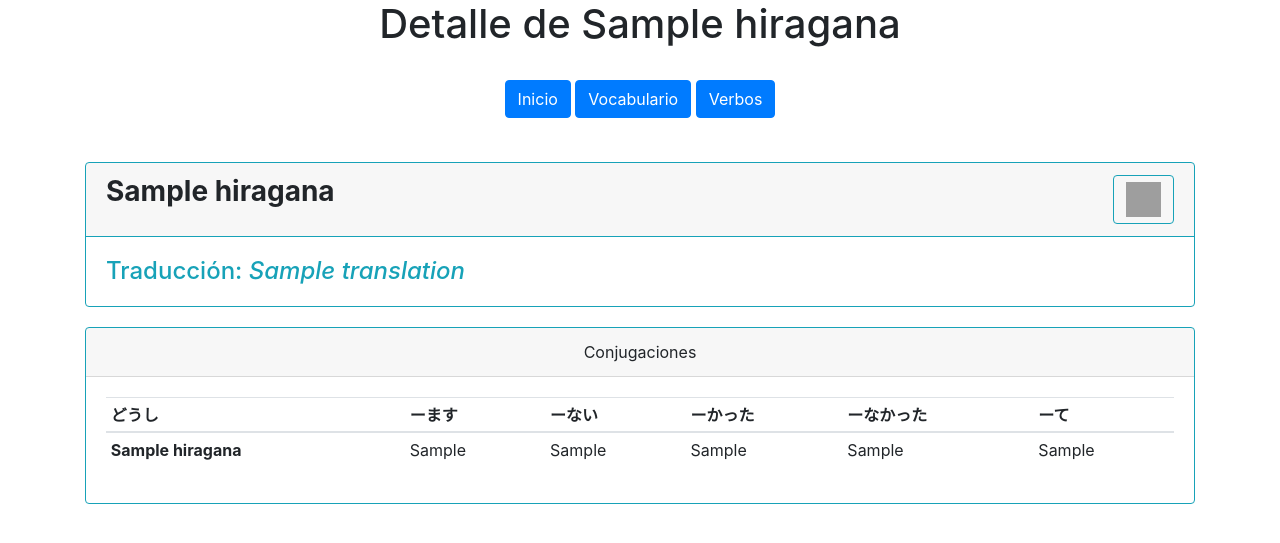
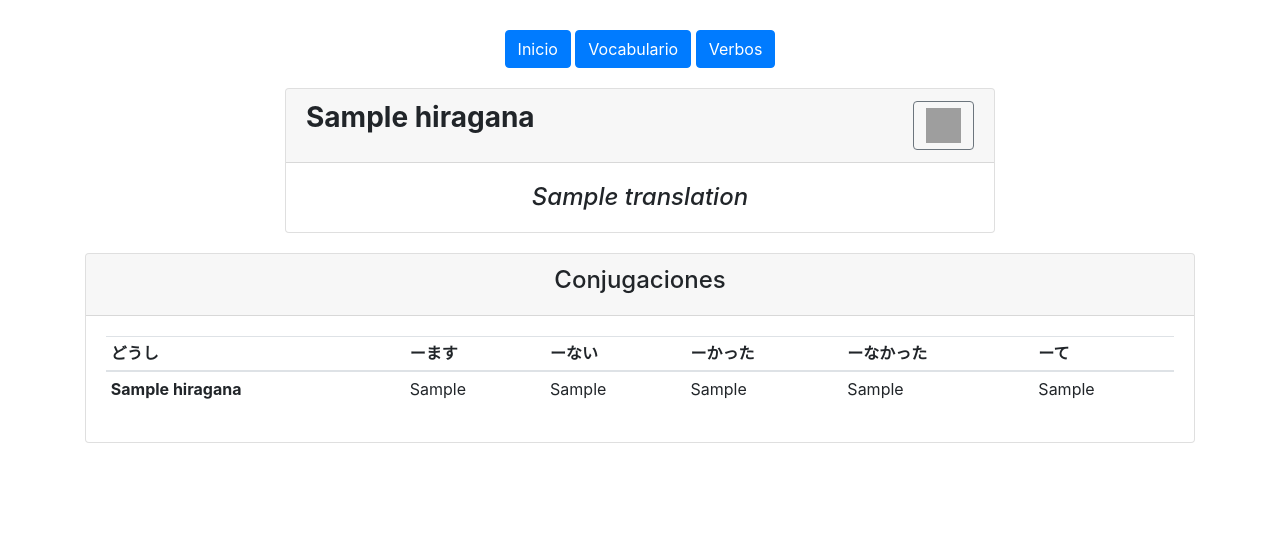
Before and after one commit to FScaccheri/japanese-compendium, a Django app: template jcomp/apps/verbs/templates/verb_detail.html in a window 1280 px wide. Shown: the part 70-613 px from the top of the page. Run offline with Django 3.2, Linux system fonts and the light colour scheme; the template is opened without the code that fills it: most values are stand-ins (such as "Sample title", 1, 10 or a date in 2020); some libraries are stand-ins or nearby versions; grey boxes are pictures that could not be loaded.

Commit message:
Added styles and animations for word details

```diff
--- a/jcomp/apps/common/static/css/animations.css
+++ b/jcomp/apps/common/static/css/animations.css
@@ -64,6 +64,7 @@
 }
 
 .slide-in-top {
+  opacity: 0;
 	-webkit-animation: slide-in-top 0.5s cubic-bezier(0.250, 0.460, 0.450, 0.940) both;
 	        animation: slide-in-top 0.5s cubic-bezier(0.250, 0.460, 0.450, 0.940) both;
 }
--- a/jcomp/apps/common/static/css/styles.css
+++ b/jcomp/apps/common/static/css/styles.css
@@ -11,3 +11,7 @@
     display: flex;
     flex-wrap: wrap;
 }
+
+.detail {
+    margin: 30px 0;
+}
--- a/jcomp/apps/common/templates/base_detail.html
+++ b/jcomp/apps/common/templates/base_detail.html
@@ -1 +1,6 @@
 {% extends 'base.html' %}
+
+{% block links %}
+{% load static %}
+<link rel="stylesheet" href="{% static 'css/animations.css' %}">
+{% endblock %}
--- a/jcomp/apps/verbs/templates/verb_detail.html
+++ b/jcomp/apps/verbs/templates/verb_detail.html
@@ -5,25 +5,26 @@
 
 {% block body %}
 
-<div align="center">
-    <h1>Detalle de {{ verb.hiragana }}</h1>
-    <br>
-    <a class="btn btn-primary" href="{% url 'home_view' %}">Inicio</a>
-    <a class="btn btn-primary" href="{% url 'vocabulary_list' %}">Vocabulario</a>
-    <a class="btn btn-primary" href="{% url 'verbs_list' %}">Verbos</a>
-    <br><br>
-    <div class="container">
-        <div class="card border-info">
-            <div class="card-header bg-{{ verb.type_color }} border-info d-flex  flex-row justify-content-between">
-                <h3 class="card-title"><b id="wordName" data-toggle={{ verb.romaji }}>{{ verb.hiragana }}</b></h3>
-                <button class="btn btn-outline-info" onClick="toggleRomKan()"><img src="{% static "romkan.png" %}" width="35" height="35"></button>
-            </div>
-            <div class="card-body d-flex  flex-row justify-content-start text-info">
-                <h4 class="card-text">Traducción: <i>{{ verb.translation }}</i></h4>
+<div class="container detail slide-in-top" align="center">
+    <div>
+        <a class="btn btn-primary" href="{% url 'home_view' %}">Inicio</a>
+        <a class="btn btn-primary" href="{% url 'vocabulary_list' %}">Vocabulario</a>
+        <a class="btn btn-primary" href="{% url 'verbs_list' %}">Verbos</a>
+    </div>
+    <div>
+        <div class="detail-card col-md-8">
+            <div class="card">
+                <div class="card-header bg-{{ verb.type_color }} d-flex flex-row justify-content-between">
+                    <h3 class="card-title"><b id="wordName" data-toggle={{ verb.romaji }}>{{ verb.hiragana }}</b></h3>
+                    <button class="btn btn-outline-secondary" onClick="toggleRomKan()"><img src="{% static "romkan.png" %}" width="35" height="35"></button>
+                </div>
+                <div class="card-body text">
+                    <h4 class="card-text"><i>{{ verb.translation }}</i></h4>
+                </div>
             </div>
         </div>
-        <div class="card border-info">
-            <div class="card-header">Conjugaciones</div>
+        <div class="card">
+            <div class="card-header"><h4>Conjugaciones</h4></div>
             <div class="card-body">
                 <table class="table table-sm">
                     <thead>
```
Also changed, not shown: jcomp/apps/adjectives/templates/adjective_detail.html (+12 -13 lines), jcomp/apps/vocabulary/templates/word_detail.html (+10 -11 lines).
